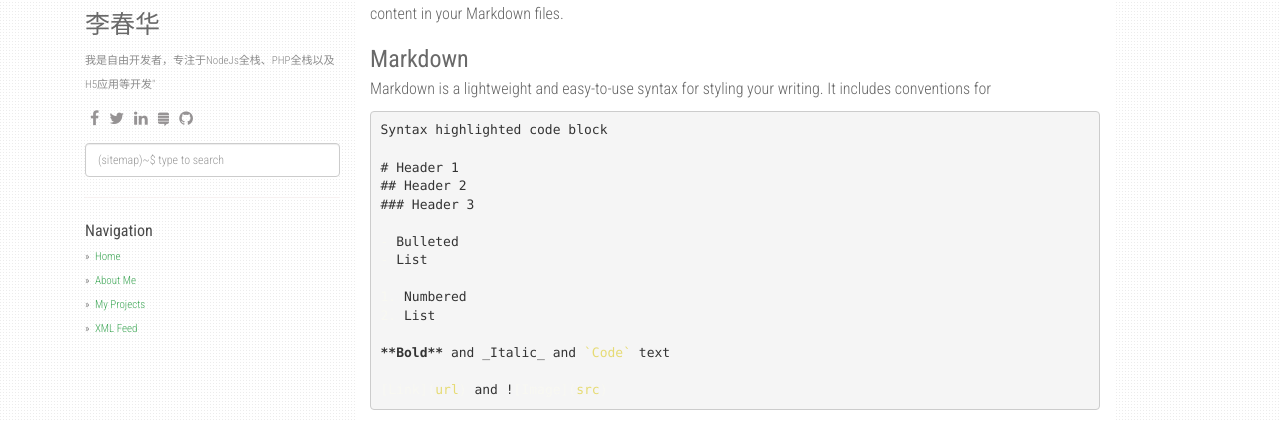
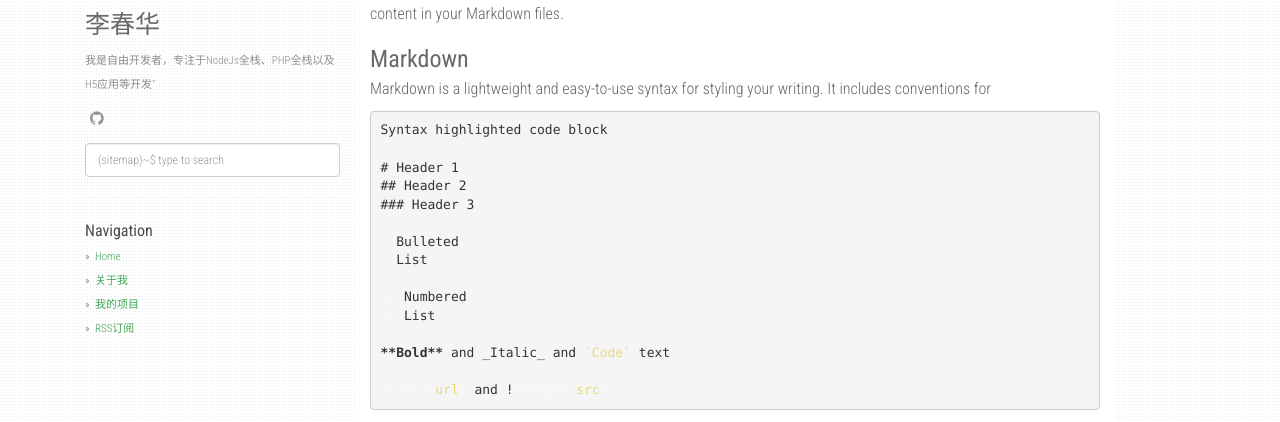
Before and after one commit to eddy2lee/eddy2lee.github.io, a Jekyll site: the page built from index.md, in a window 1280 px wide. Shown: the part 184-606 px from the top of the page. Built offline with Jekyll 4.4.1, drawn with Linux system fonts in a browser that asks for light colours; nearby versions of some CDN libraries; our own code applies the rules of GitHub Pages for plain Markdown files; the list of posts is cut into pages by our own code.

Commit message:
Update _config.yml

```diff
--- a/_config.yml
+++ b/_config.yml
@@ -15,30 +15,18 @@ collections:
     permalink: /project/:path/
 
 social:
-    - icon: fa-facebook
-      link: "#"
-    - icon: fa-twitter
-      link: "https://twitter.com/eddy2lee"
-    - icon: fa-linkedin
-      link: "https://www.linkedin.com/in/eddy2lee"
-    - icon: fa-stack-exchange
-      link: "#"
     - icon: fa-github
       link: "https://github.com/eddy2lee"
 
-share:
-  twitter_username: eddy2lee
-  fb_appid: 1749788565247320
-
 urls:
-    - text: About Me
+    - text: "关于我"
       url: /about/
-    - text: My Projects
+    - text: "我的项目"
       url: /projects/
-    - text: XML Feed
+    - text: "RSS订阅"
       url: /feed.xml
 
-url: "https://agusmakmun.github.io"
+url: "http://eddylee.cc"
 baseurl: ""
 paginate: 20
 per_page: 20
```
